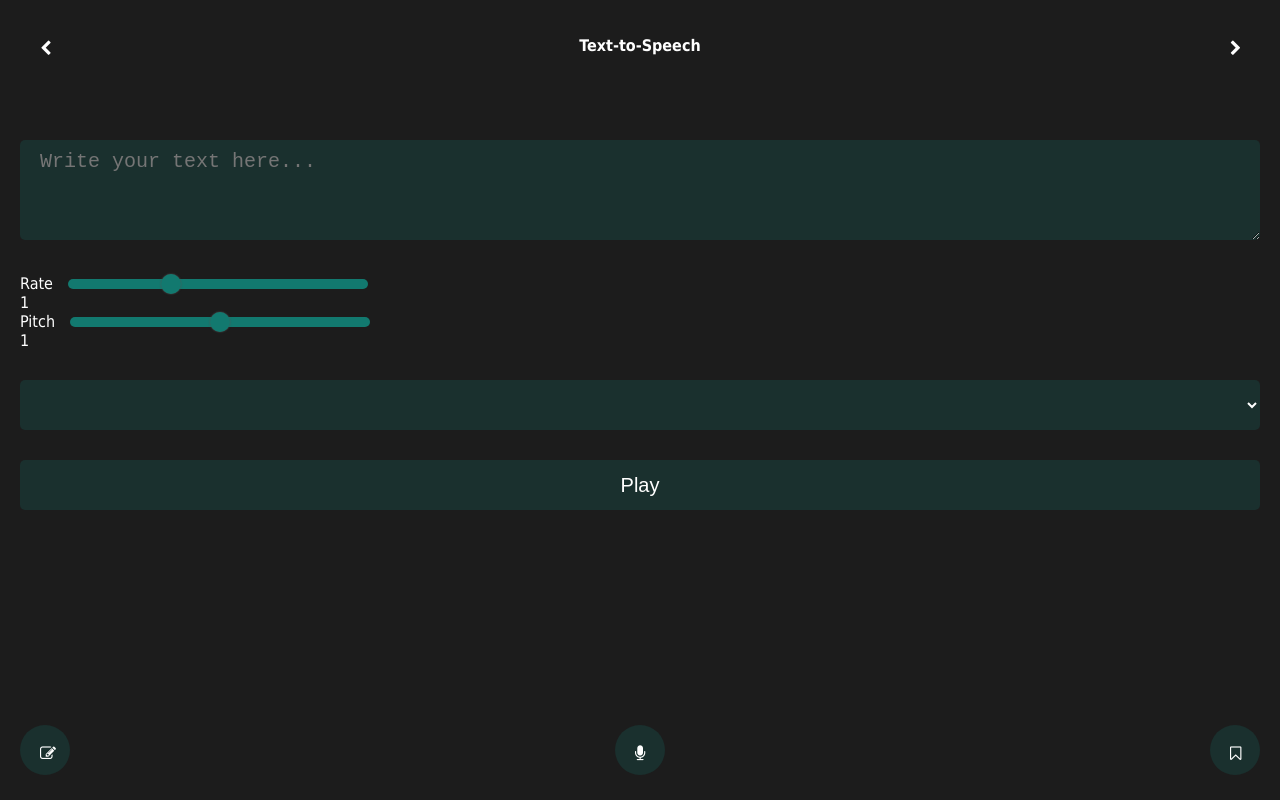
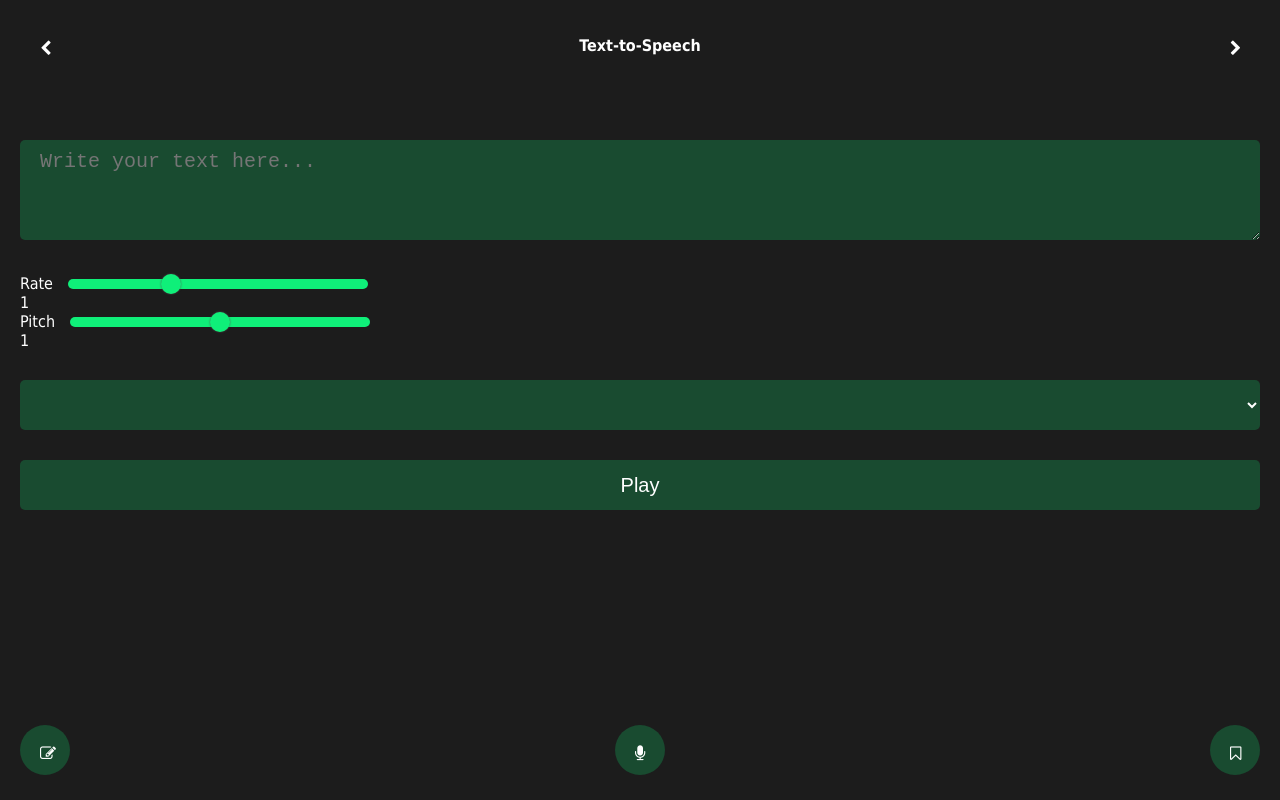
Before and after one commit to rayben109/cytalk, a plain HTML site: page speak.html in a window 1280 px wide. Drawn offline with Linux system fonts and the light colour scheme.

Commit message:
UI color changes

```diff
--- a/main.css
+++ b/main.css
@@ -43,12 +43,12 @@ body {
     border-radius: 50%;
     padding: 10px;
     z-index: 999;
-    color: #12796f;
+    color: #0FEF79;
 }
 
 .btnWrapper button{
     padding: 10px 20px;
-    background-color: #12796f38;
+    background-color: #0FEF7938;
     color: white;
     font-size: 20px;
     height: 60px;
@@ -60,7 +60,7 @@ body {
 }
 .btn{
     padding: 10px 20px;
-    background-color: #12796f38;
+    background-color: #0FEF7938;
     color: white;
     font-size: 20px;
     border: none;
@@ -94,7 +94,7 @@ footer{
     padding: 20px;
 }
 footer i{
-    background-color: #12796f38;
+    background-color: #0FEF7938;
     padding: 20px;
     border-radius: 50px;
     height: 50px;
--- a/speak.css
+++ b/speak.css
@@ -8,7 +8,7 @@
     border: none;
     padding: 10px 20px;
     margin: 30px 0;
-    background-color:  #12796f38;
+    background-color:  #0FEF7938;
     color: white;
     font-size: 20px;
 }
@@ -19,13 +19,13 @@ select{
     border: none;
     padding: 10px 20px;
     margin: 30px 0;
-    background-color:  #12796f38;
+    background-color:  #0FEF7938;
     color: white;
     font-size: 20px;
 }
 .btn{
     padding: 10px 20px;
-    background-color:  #12796f38;
+    background-color:  #0FEF7938;
     border: none;
     color: white;
     font-size: 20px;
@@ -41,7 +41,7 @@ input[type="range"] {
     height: 10px;
     background: rgba(255, 255, 255, 0.6);
     border-radius: 5px;
-    background-image: linear-gradient(  #12796f,  #12796f);
+    background-image: linear-gradient(  #0FEF79,  #0FEF79);
     background-size: 100%;
     background-repeat: no-repeat;
   }
@@ -52,7 +52,7 @@ input[type="range"] {
     width: 20px;
     border-radius: 50%;
     cursor: ew-resize;
-    background-color:  #12796f;
+    background-color:  #0FEF79;
     cursor: ew-resize;
     box-shadow: 0 0 2px 0 #555;
     transition: background-color .3s ease-in-out;
```
Also changed, not shown: index.html (+1 -1 lines).
